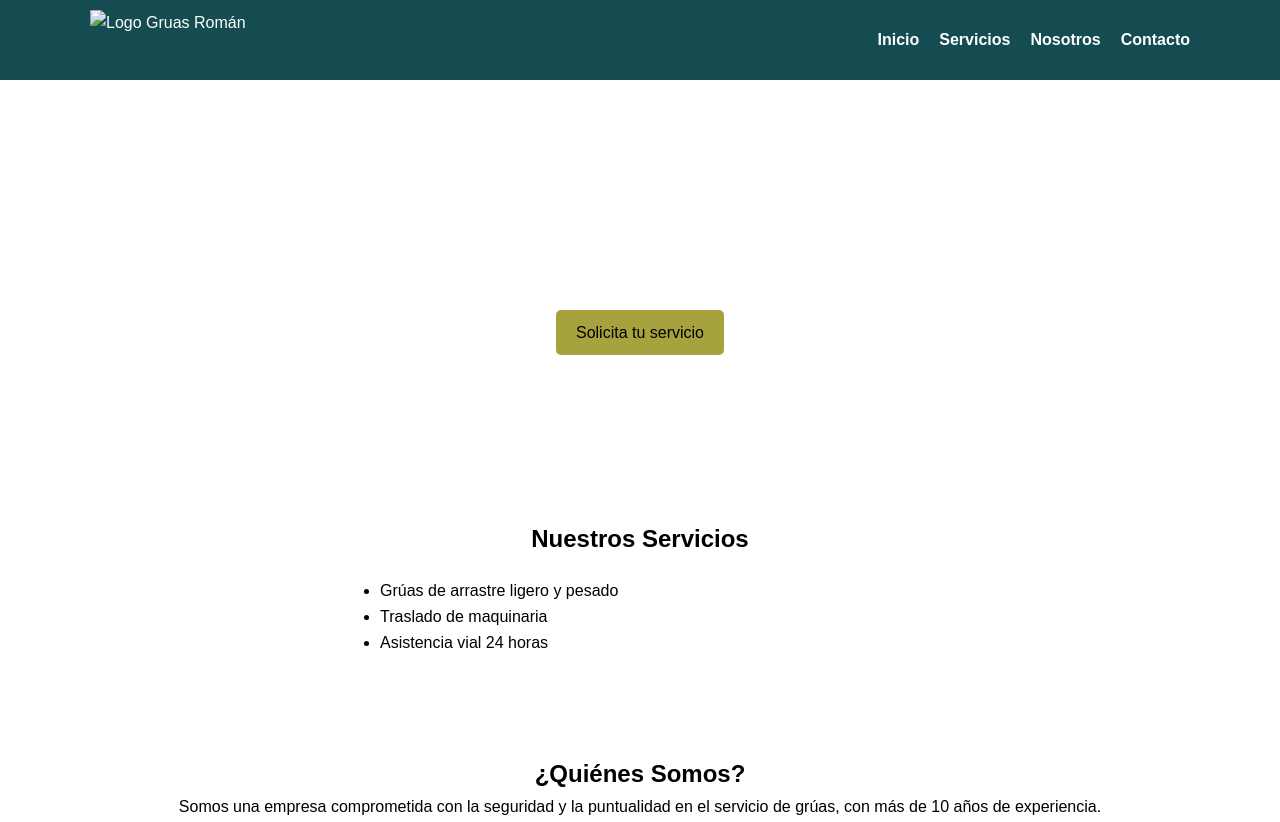
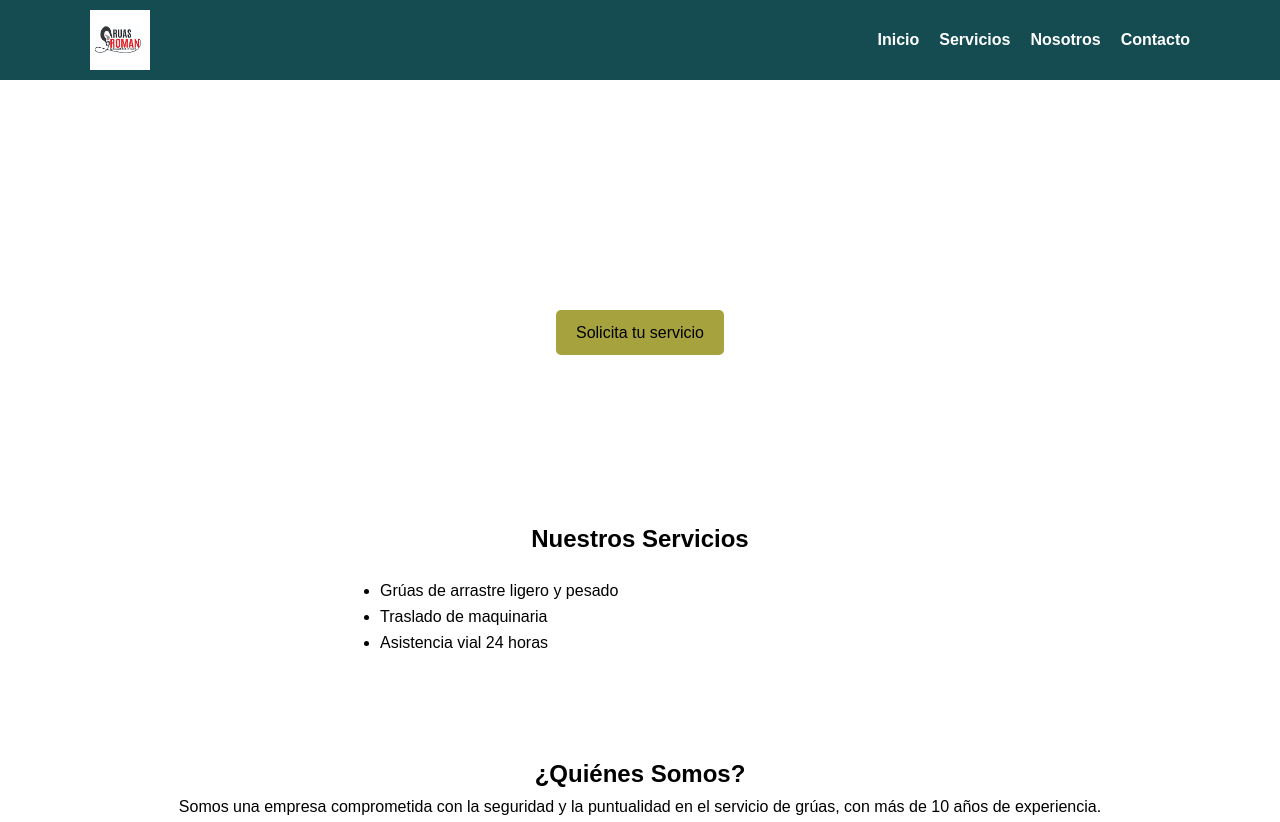
Before and after one commit to Carlos456974/gruas_demo_2, a plain HTML site: page index.html in a window 1280 px wide. Shown: the top 822 px of the page. Drawn offline with Linux system fonts and the light colour scheme.

Commit message:
Update index.html

```diff
--- a/index.html
+++ b/index.html
@@ -9,7 +9,7 @@
 <body>
   <header class="navbar">
     <div class="container">
-      <img src="img/gruas_roman_logo.png" alt="Logo Gruas Román" class="logo" />
+      <img src="gruas_roman_logo.png" alt="Logo Gruas Román" class="logo" />
       <nav>
         <ul class="nav-links">
           <li><a href="#inicio">Inicio</a></li>
```
